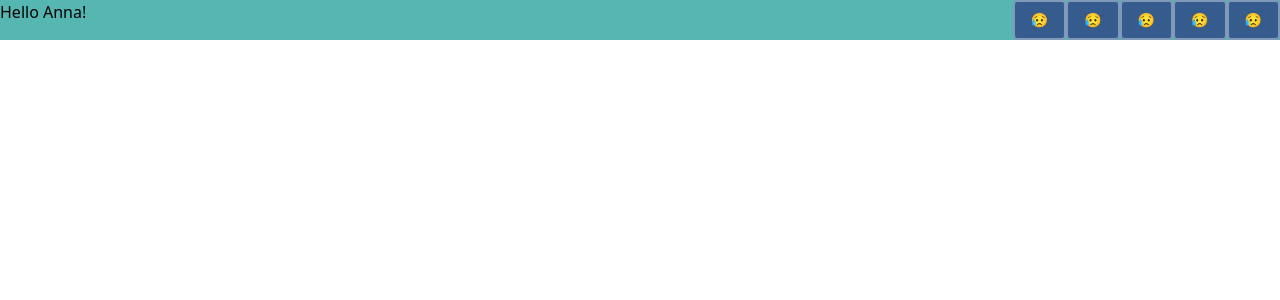
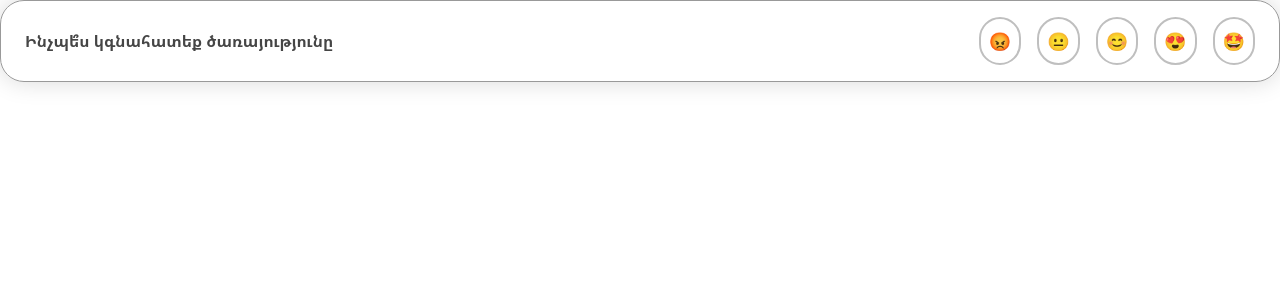
Before and after one commit to InformationSystemsAgency/user-satisfaction-widget, a Nuxt app: page / in a window 1280 px wide. Shown: the top 300 px of the page. Built offline with nearby package versions, Linux system fonts and the light colour scheme.

Commit message:
feat: design update

```diff
--- a/app/components/AppMotionable.vue
+++ b/app/components/AppMotionable.vue
@@ -16,6 +16,7 @@ interface MotionableProps {
   name: string;
   show?: boolean;
 }
+
 
 const props = withDefaults(defineProps<MotionableProps>(), {
   as: 'div',
--- a/app/pages/index.vue
+++ b/app/pages/index.vue
@@ -1,13 +1,33 @@
 <template>
-  <div class="bg-green-800 flex justify-between flex-col md:flex-row">
-    Hello Anna!
 
-    <div class="flex">
-      <HenaketButton> 😥 </HenaketButton>
-      <HenaketButton> 😥 </HenaketButton>
-      <HenaketButton> 😥 </HenaketButton>
-      <HenaketButton> 😥 </HenaketButton>
-      <HenaketButton> 😥 </HenaketButton>
+  <div class="w-full px-6 py-4 border border-text-500 rounded-3xl shadow-[0_0_24px_0_#00000026]">
+
+    <div class="w-full gap-8 flex items-start md:items-center justify-between flex-col md:flex-row">
+
+      <div class="text-text-700 text-base font-semibold leading-normal">
+        Ինչպե՞ս կգնահատեք ծառայությունը
+      </div>
+
+      <div class="w-auto flex gap-4">
+        <HenaketButton
+          v-for="item in ratingOptions"
+          variant="floating"
+        >
+          <span class="text-lg">{{ item.label }}</span>
+        </HenaketButton>
+      </div>
+
     </div>
   </div>
+
 </template>
+
+<script setup lang="ts">
+const ratingOptions = [
+  { label: '😡', value: 1 },
+  { label: '😐', value: 2 },
+  { label: '😊', value: 3 },
+  { label: '😍', value: 4 },
+  { label: '🤩', value: 5 },
+];
+</script>
```
